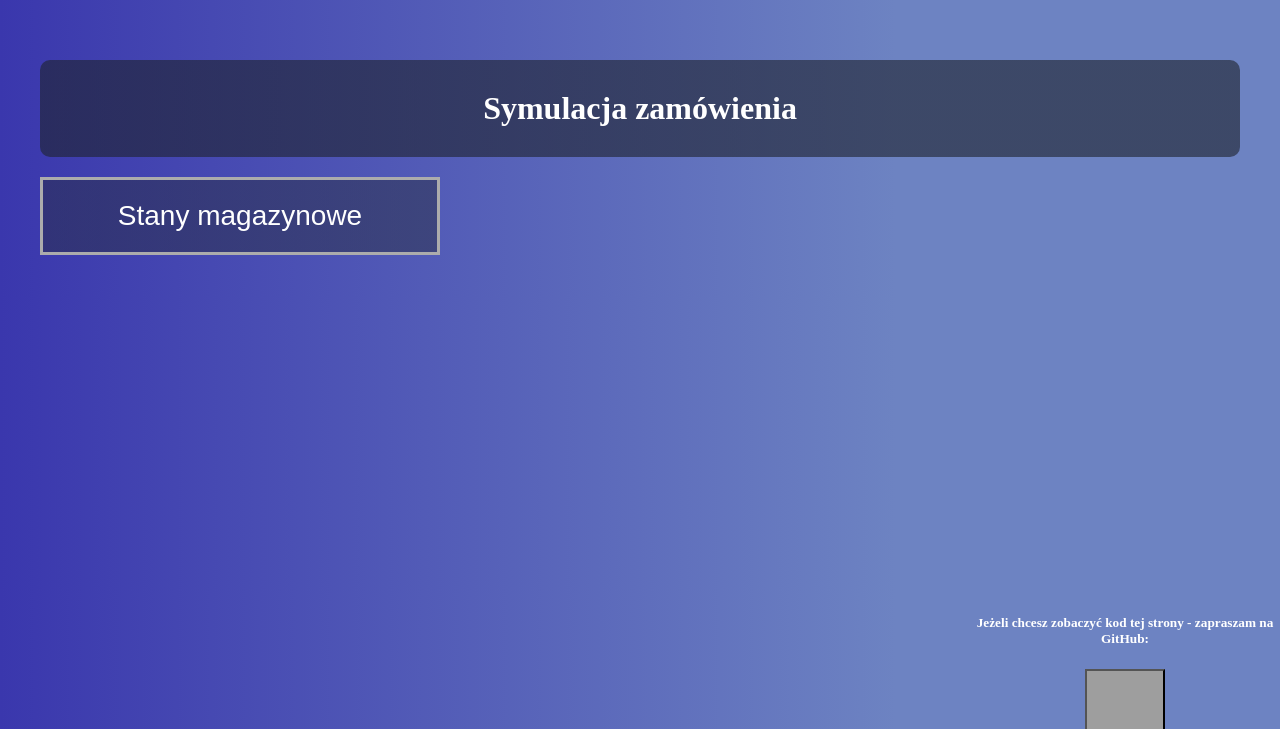
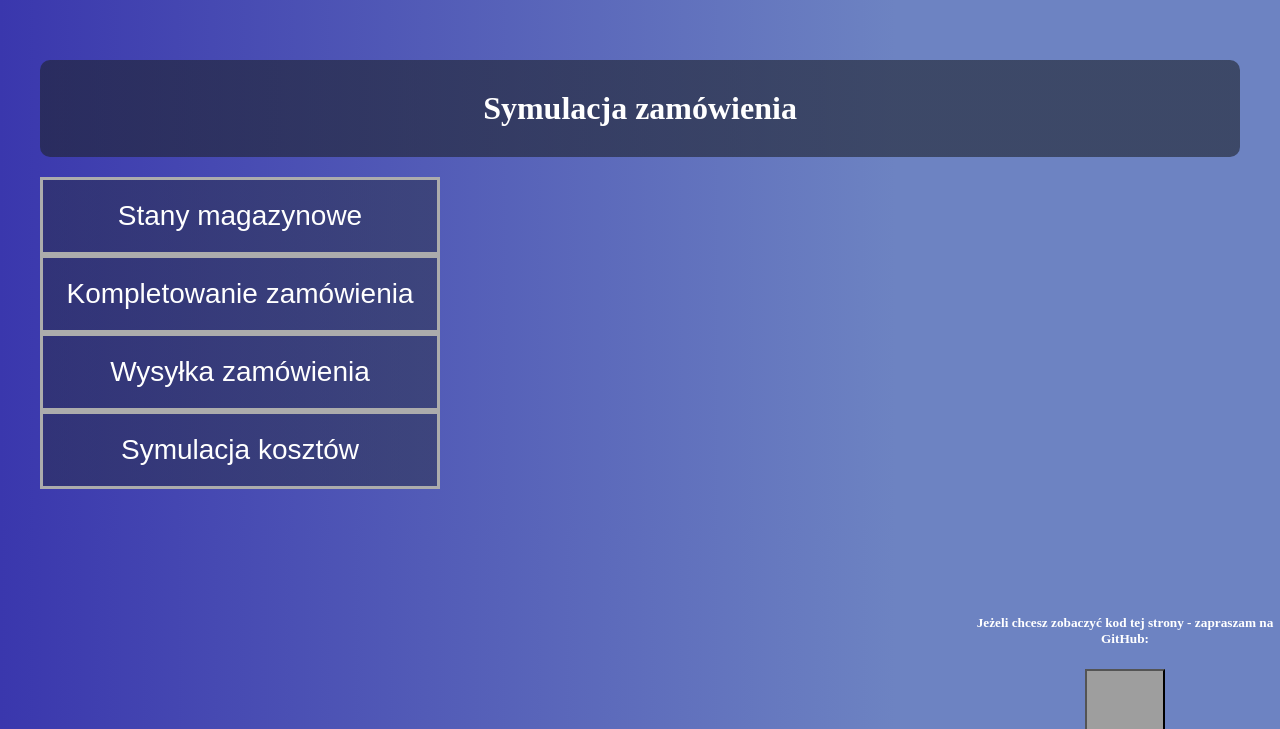
Before and after one commit to Przemek2940/Project-ERPart, a Flask app: page / in a window 1280 px wide. Shown: the top 729 px of the page. Run offline with Flask 2, Linux system fonts and the light colour scheme; some libraries are stand-ins or nearby versions; grey boxes are pictures that could not be loaded.

Commit message:
Update index.html
Dodanie przebudowy strony

```diff
--- a/templates/index.html
+++ b/templates/index.html
@@ -76,6 +76,12 @@
     <div>
     <h1>Symulacja zamówienia</h1>
     <a href="{{ url_for('view_availability') }}"><button class="button">Stany magazynowe</button></a>
+    <br>
+    <a href="{{ url_for('rebuilding') }}"><button class="button">Kompletowanie zamówienia</button></a>
+    <br>
+    <a href="{{ url_for('rebuilding') }}"><button class="button">Wysyłka zamówienia</button></a>
+    <br>
+    <a href="{{ url_for('rebuilding') }}"><button class="button">Symulacja kosztów</button></a>
     </div>
     <div class="footer">
     <h5>Jeżeli chcesz zobaczyć kod tej strony - zapraszam na GitHub:</h5>
```
